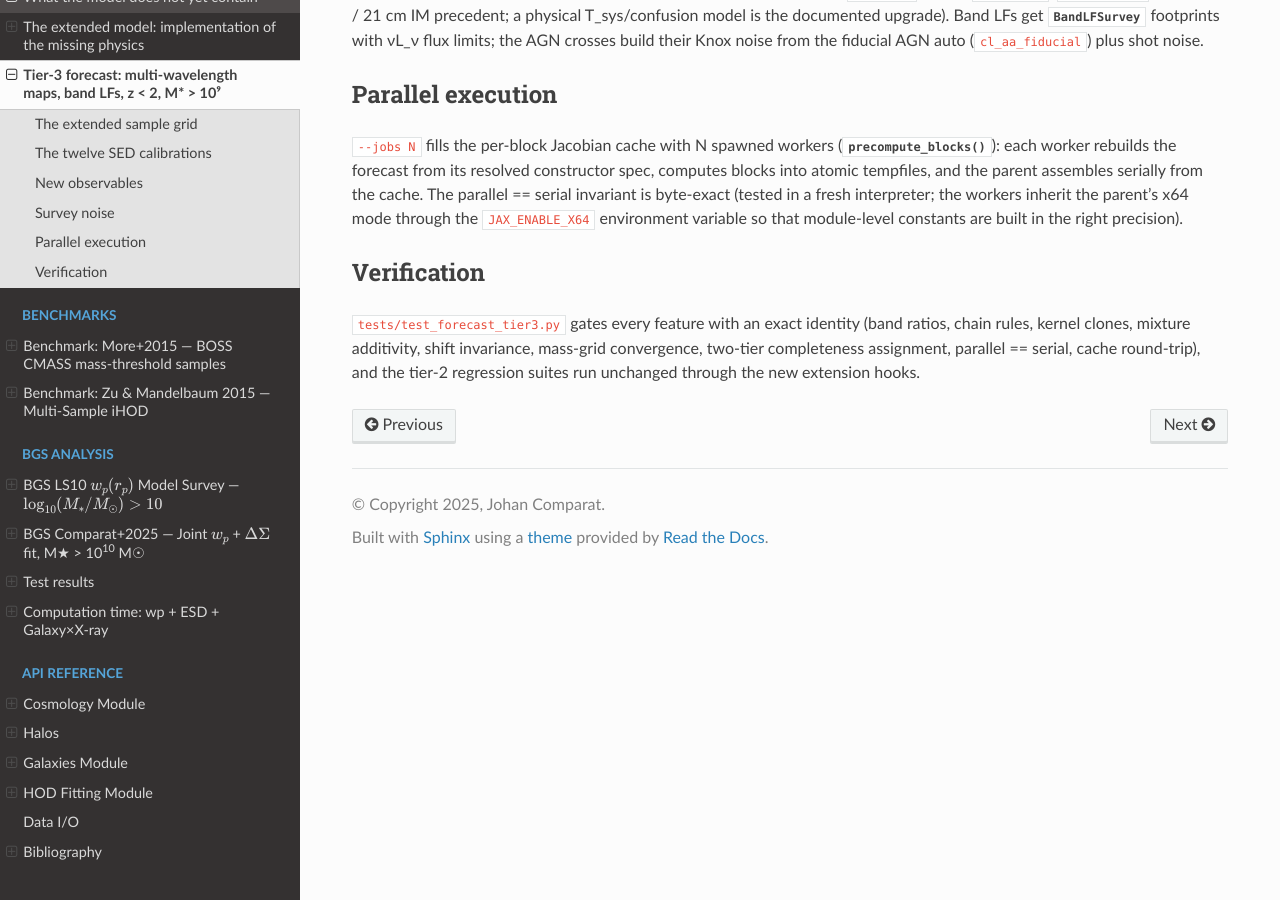
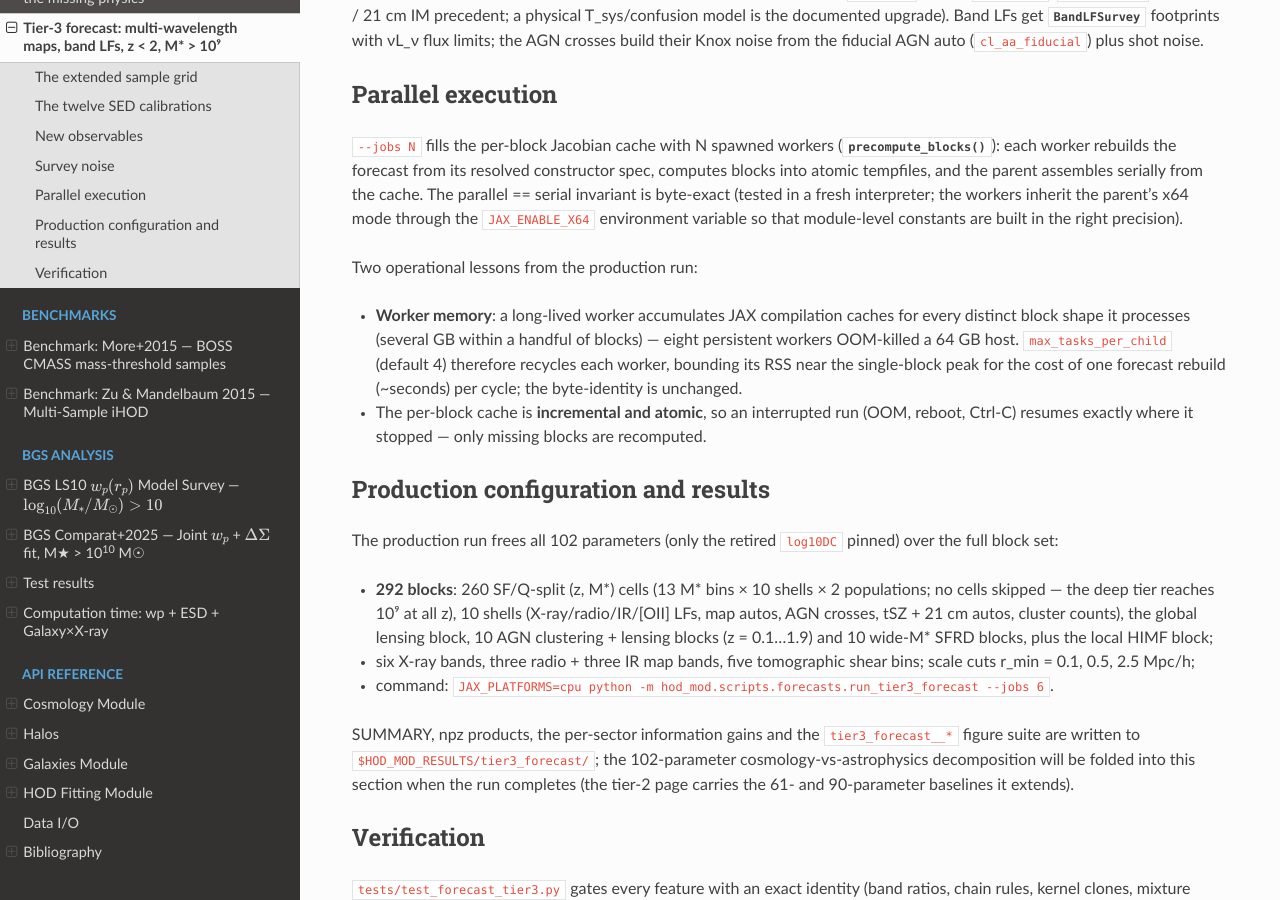
Before and after one commit to JohanComparat/hod_mod, a Sphinx documentation site: the page built from docs/tier3_forecast.rst, in a window 1280 px wide and 900 px high, scrolled down 2431 px. Built offline with Sphinx 7.4.7 and the Read the Docs theme 3.1.0, drawn with Linux system fonts in a browser that asks for light colours; some of the changed text lies outside the part shown.

Commit message:
Tier-3 docs: operational lessons (worker recycling, incremental cache) + production-run configuration section

```diff
--- a/docs/tier3_forecast.rst
+++ b/docs/tier3_forecast.rst
@@ -182,6 +182,42 @@ interpreter; the workers inherit the parent's x64 mode through the
 ``JAX_ENABLE_X64`` environment variable so that module-level constants are
 built in the right precision).
 
+Two operational lessons from the production run:
+
+* **Worker memory**: a long-lived worker accumulates JAX compilation caches
+  for every distinct block shape it processes (several GB within a handful
+  of blocks) — eight persistent workers OOM-killed a 64 GB host.
+  ``max_tasks_per_child`` (default 4) therefore recycles each worker,
+  bounding its RSS near the single-block peak for the cost of one forecast
+  rebuild (~seconds) per cycle; the byte-identity is unchanged.
+* The per-block cache is **incremental and atomic**, so an interrupted run
+  (OOM, reboot, Ctrl-C) resumes exactly where it stopped — only missing
+  blocks are recomputed.
+
+Production configuration and results
+------------------------------------
+
+The production run frees all 102 parameters (only the retired ``log10DC``
+pinned) over the full block set:
+
+* **292 blocks**: 260 SF/Q-split (z, M*) cells (13 M* bins × 10 shells ×
+  2 populations; no cells skipped — the deep tier reaches 10⁹ at all z),
+  10 shells (X-ray/radio/IR/[OII] LFs, map autos, AGN crosses, tSZ + 21 cm
+  autos, cluster counts), the global lensing block, 10 AGN clustering +
+  lensing blocks (z = 0.1…1.9) and 10 wide-M* SFRD blocks, plus the local
+  HIMF block;
+* six X-ray bands, three radio + three IR map bands, five tomographic shear
+  bins; scale cuts r_min = 0.1, 0.5, 2.5 Mpc/h;
+* command: ``JAX_PLATFORMS=cpu python -m
+  hod_mod.scripts.forecasts.run_tier3_forecast --jobs 6``.
+
+SUMMARY, npz products, the per-sector information gains and the
+``tier3_forecast__*`` figure suite are written to
+``$HOD_MOD_RESULTS/tier3_forecast/``; the 102-parameter
+cosmology-vs-astrophysics decomposition will be folded into this section
+when the run completes (the tier-2 page carries the 61- and 90-parameter
+baselines it extends).
+
 Verification
 ------------
 
```
